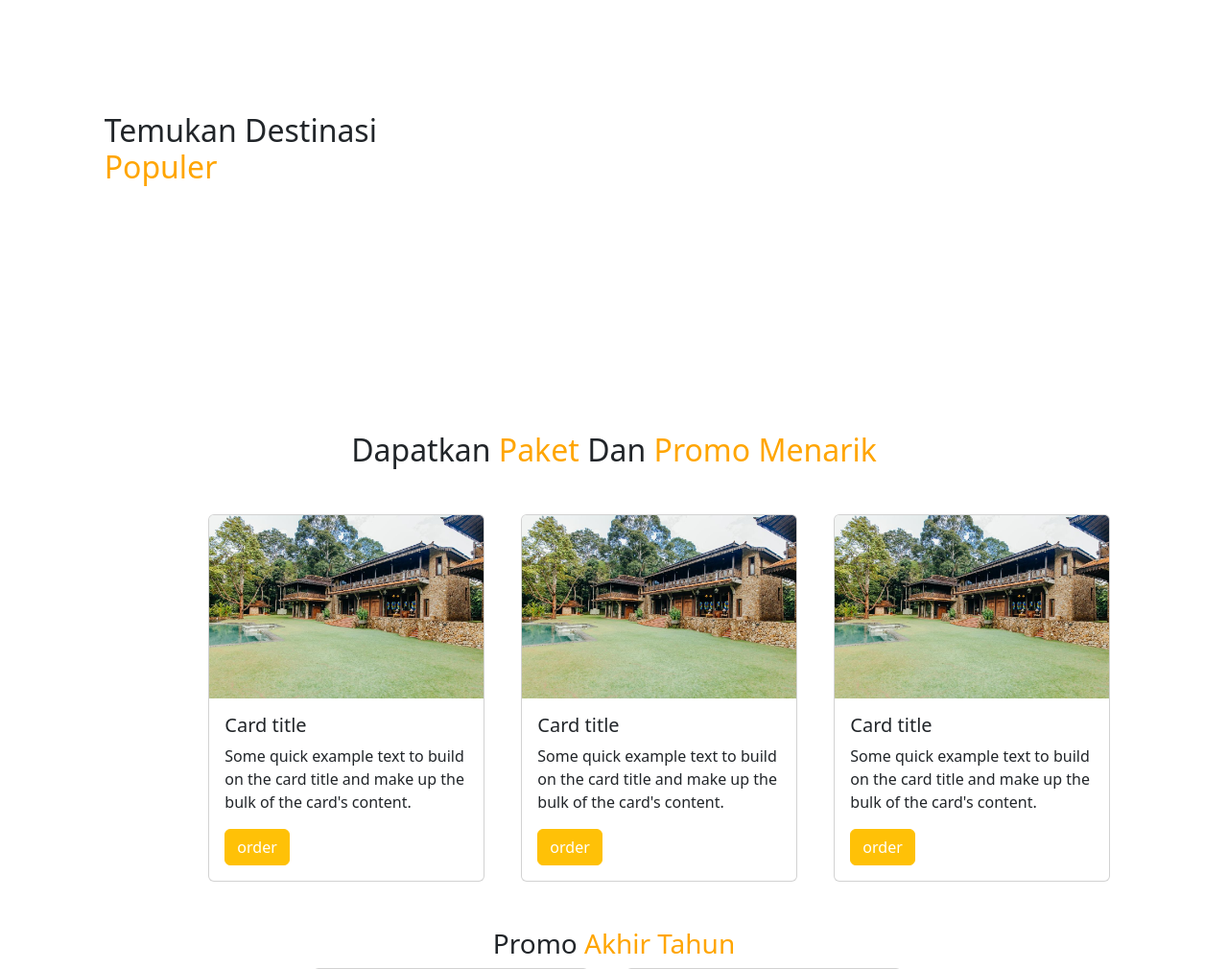
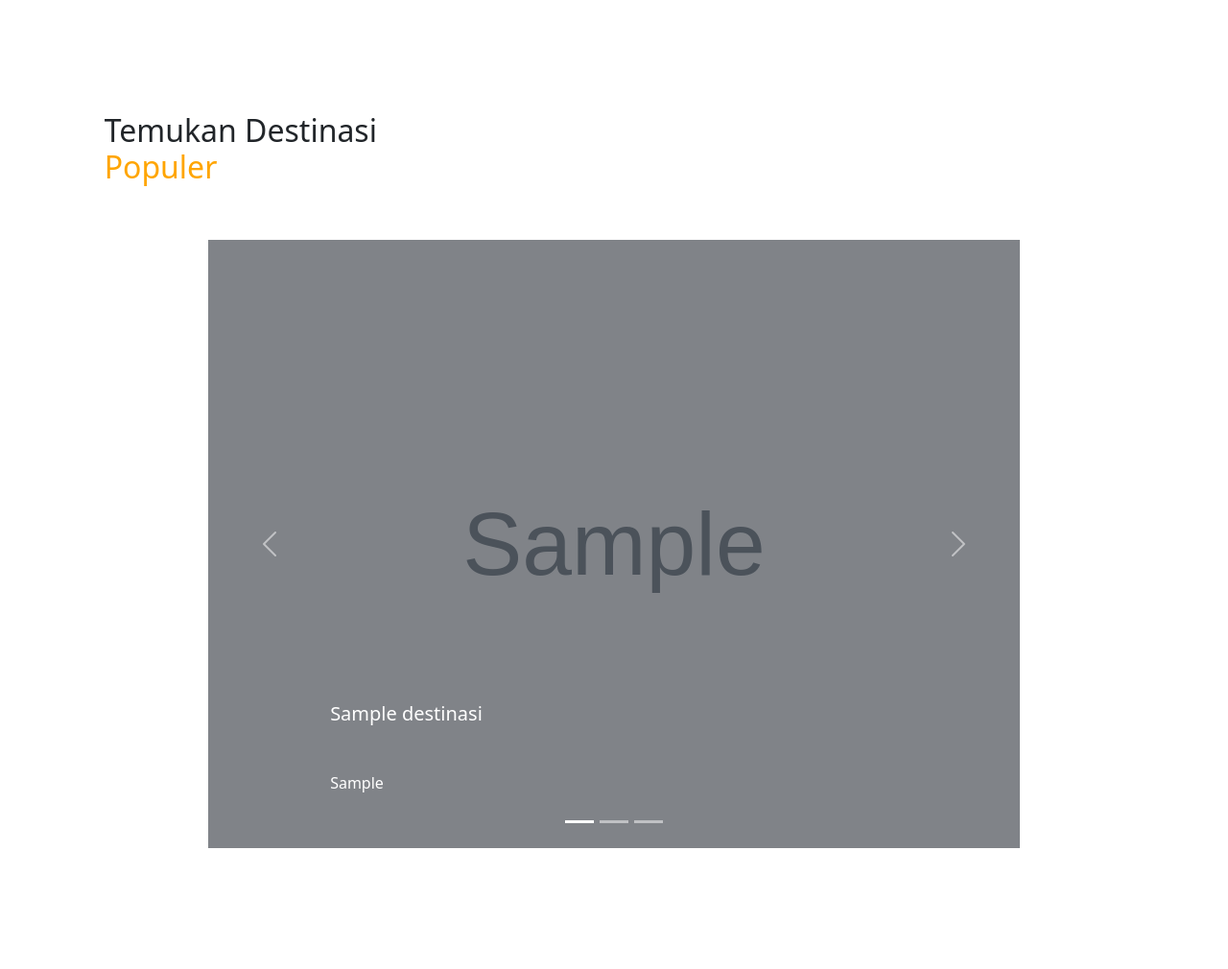
Before and after one commit to Ziedny28/sem3-desainWeb-uas, a PHP site: page / in a window 1280 px wide. Shown: the part 483-1493 px from the top of the page at 96% size. Run offline with PHP 8.4, Linux system fonts and the light colour scheme; tables that the repository leaves empty or names only in its code hold one stand-in row (values such as "Sample post"); grey boxes marked "Sample" are stand-in pictures.

Commit message:
Add files via upload

```diff
--- a/applied/index.php
+++ b/applied/index.php
@@ -55,14 +55,7 @@ include_once('koneksi.php');
         </div>
     </div>
 
-
-    <!-- php for read data -->
     <?php
-    $sql = "SELECT * FROM destinasi
-    ORDER BY RAND()
-    LIMIT 3
-    ";
-    $hasil = mysqli_query($conn, $sql);
 
     ?>
 
@@ -76,24 +69,55 @@ include_once('koneksi.php');
         </div>
         <div class="row mt-5">
             <div class="col-8 offset-2">
-                <div id="carouselExampleCaptions"class="carousel slide" data-bs-ride="false">
+                <div id="carouselExampleCaptions" class="carousel" data-bs-ride="false">
                     <div class="carousel-indicators">
                         <button type="button" data-bs-target="#carouselExampleCaptions" data-bs-slide-to="0" class="active" aria-current="true" aria-label="Slide 1"></button>
                         <button type="button" data-bs-target="#carouselExampleCaptions" data-bs-slide-to="1" aria-label="Slide 2"></button>
                         <button type="button" data-bs-target="#carouselExampleCaptions" data-bs-slide-to="2" aria-label="Slide 3"></button>
                     </div>
                     <div class="carousel-inner">
+                        <!-- php for caro -->
                         <?php
+                        $sql = "SELECT * FROM destinasi
+                         ORDER BY RAND()
+                         LIMIT 3
+                         ";
+                        $hasil = mysqli_query($conn, $sql);
+
+                        $caroIndex = 0;
                         while ($data = mysqli_fetch_array($hasil)) {
+                            if ($caroIndex === 0) {
                         ?>
-                            <div class="carousel-item">
-                                <img src="images/<?= $data["gambar_1"] ?>" class="d-block w-100" alt="...">
-                                <div class="carousel-caption d-none d-md-block">
-                                    <h5 class="mb-5"><?= $data["nama_destinasi"] ?></h5>
-                                    <p><?= $data["penjelasan_singkat"] ?></p>
+                                <div class="carousel-item active">
+                                    <div class="img-caro">
+
+                                    </div>
+                                    <img src="images/<?= $data['gambar_1'] ?>" class="d-block w-100" alt="...">
+                                    <div class="carousel-caption d-none d-md-block">
+                                        <h5 class="mb-5"><?= $data['nama_destinasi'] ?></h5>
+                                        <p><?= $data['penjelasan_singkat'] ?></p>
+                                    </div>
                                 </div>
-                            </div>
-                        <?php } ?>
+                            <?php
+                            } else {
+                            ?>
+                                <div class="carousel-item">
+                                    <img src="images/<?= $data['gambar_1'] ?>" class="d-block w-100" alt="...">
+                                    <div class="carousel-caption d-none d-md-block">
+                                        <h5 class="mb-5"><?= $data['nama_destinasi'] ?></h5>
+                                        <p><?= $data['penjelasan_singkat'] ?></p>
+                                    </div>
+                                </div>
+                            <?php
+                            }
+                            ?>
+
+                        <?php
+                        $caroIndex+=1;
+                        }
+                        ?>
+
+
                     </div>
                     <button class="carousel-control-prev" type="button" data-bs-target="#carouselExampleCaptions" data-bs-slide="prev">
                         <span class="carousel-control-prev-icon" aria-hidden="true"></span>
--- a/applied/style.css
+++ b/applied/style.css
@@ -198,3 +198,7 @@ nav li {
 .mt-200{
     margin-top: 200px;
 }
+
+.h-500{
+    height: 500px;
+}
```
Also changed, not shown: applied/images/papua-1.jpg (added), applied/images/papua-2.jpg (added), applied/images/papua-3.jpg (added), applied/images/sumatra utara-1.jpg (added), applied/images/sumatra utara-2.jpg (added), applied/images/sumatra utara-3.jpg (added).
